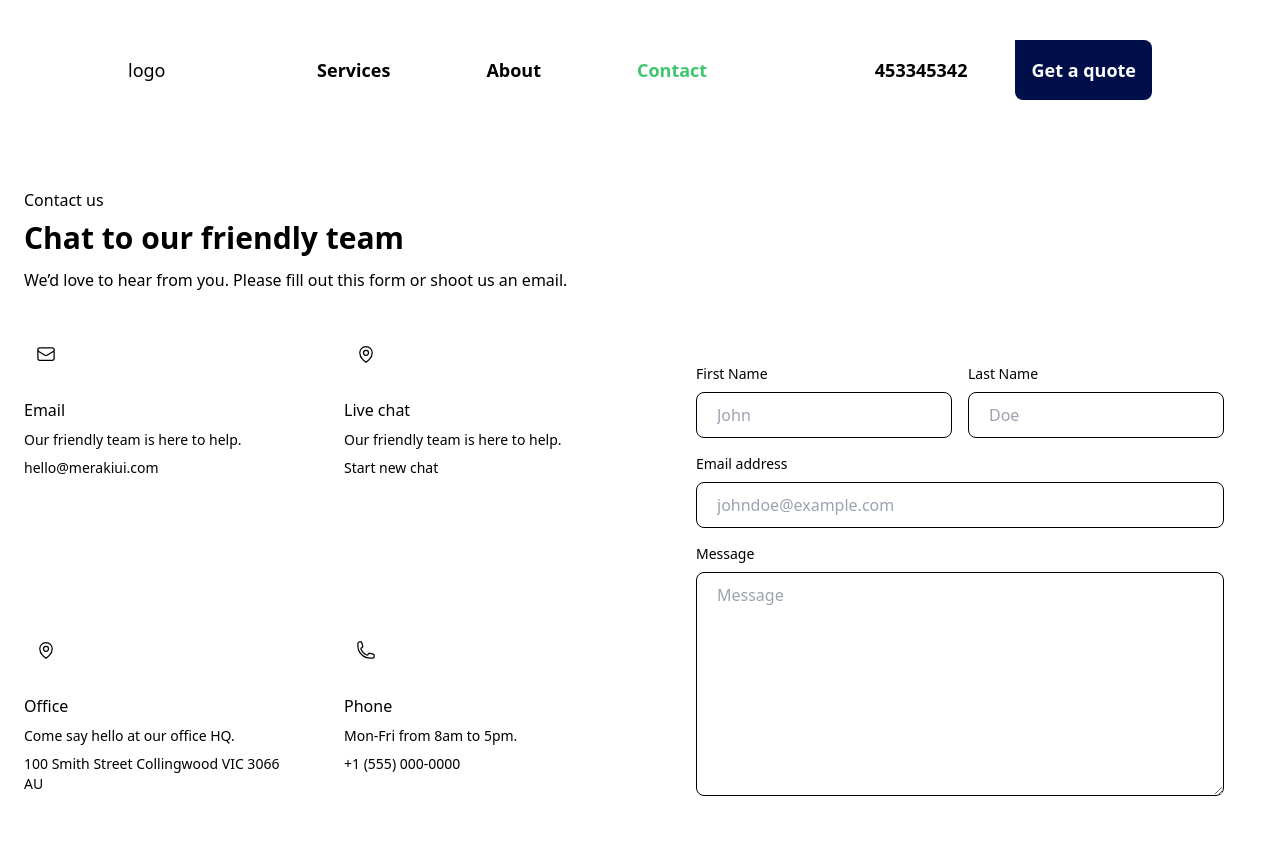
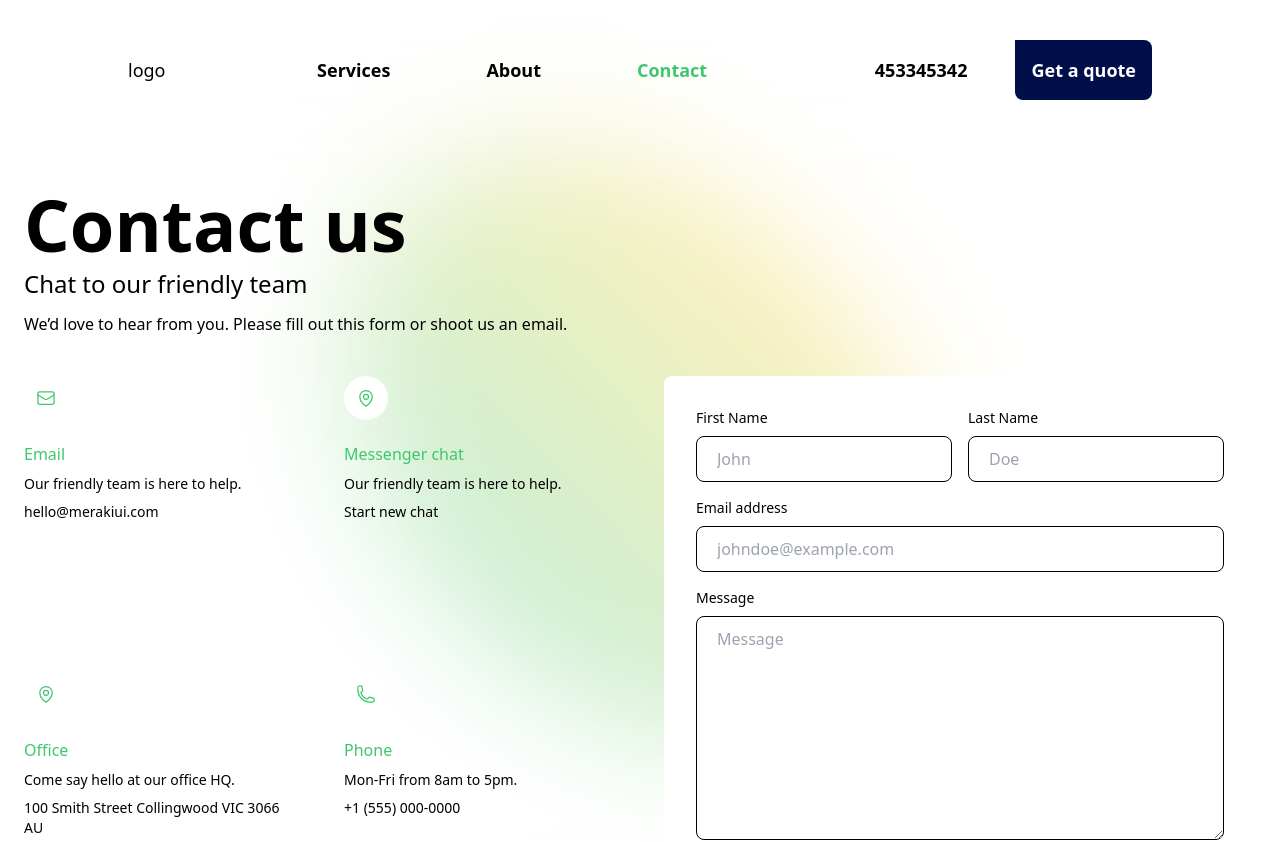
Before and after one commit to tejinder-pal-singh/universalInsurance, a React (Vite) app: page /contact in a window 1280 px wide. Shown: the top 842 px of the page. Built offline with nearby package versions, Linux system fonts and the light colour scheme.

Commit message:
add contact

```diff
--- a/src/pages/Contact.tsx
+++ b/src/pages/Contact.tsx
@@ -2,23 +2,21 @@ import Navbar from "../components/Navbar";
 
 export const Contact = () => {
   return (
-    <section className="bg-green-100 relative dark:bg-gray-900 overflow-hidden">
+    <section className="bg-cool relative  overflow-hidden">
       <div className="blob absolute h-full w-full backdrop-blur-3xl z-10"></div>
 
-      <div className="blob  absolute left-1/2 top-1/2 [translate:-50%-60%] opacity-30 h-2/4 aspect-square rounded-full bg-gradient-to-r from-yellow-400 to-green-500 animate-rotate "></div>
+      <div className="blob  absolute left-1/2 top-1/2 [translate:-50%-60%] opacity-30 h-2/4 aspect-square rounded-full bg-gradient-to-r from-yellow to-primary animate-rotate "></div>
 
       <Navbar invisible />
       <div className="relative z-30 container px-6 py-12 mx-auto">
         <div>
-          <p className="font-medium z-20 text-blue-500 dark:text-blue-400">
+          <p className="text-3xl lg:text-7xl z-30 font-bold dark:text-secondary">
             Contact us
           </p>
 
-          <h1 className="mt-2 text-2xl z-20 font-semibold text-gray-800 md:text-3xl dark:text-white">
-            Chat to our friendly team
-          </h1>
+          <h1 className="mt-2 text-2xl z-20 ">Chat to our friendly team</h1>
 
-          <p className="mt-3 z-20 text-gray-500 dark:text-gray-400">
+          <p className="mt-3 z-20 ">
             We’d love to hear from you. Please fill out this form or shoot us an
             email.
           </p>
@@ -27,7 +25,7 @@ export const Contact = () => {
         <div className="grid z-20 grid-cols-1 gap-12 mt-10 lg:grid-cols-2">
           <div className="grid  grid-cols-1 gap-12 md:grid-cols-2">
             <div>
-              <span className="inline-block p-3 text-blue-500 rounded-full bg-blue-100/80 dark:bg-gray-800">
+              <span className="inline-block p-3 text-primary rounded-full bg-white">
                 <svg
                   xmlns="http://www.w3.org/2000/svg"
                   fill="none"
@@ -44,19 +42,17 @@ export const Contact = () => {
                 </svg>
               </span>
 
-              <h2 className="mt-4 text-base font-medium text-gray-800 dark:text-white">
+              <h2 className="mt-4 text-base font-medium text-primary ">
                 Email
               </h2>
-              <p className="mt-2 text-sm text-gray-500 dark:text-gray-400">
+              <p className="mt-2 text-sm ">
                 Our friendly team is here to help.
               </p>
-              <p className="mt-2 text-sm text-blue-500 dark:text-blue-400">
-                hello@merakiui.com
-              </p>
+              <p className="mt-2 text-sm ">hello@merakiui.com</p>
             </div>
 
             <div>
-              <span className="inline-block p-3 text-blue-500 rounded-full bg-blue-100/80 dark:bg-gray-800">
+              <span className="inline-block p-3 text-primary rounded-full bg-white">
                 <svg
                   xmlns="http://www.w3.org/2000/svg"
                   fill="none"
@@ -78,19 +74,17 @@ export const Contact = () => {
                 </svg>
               </span>
 
-              <h2 className="mt-4 text-base font-medium text-gray-800 dark:text-white">
-                Live chat
+              <h2 className="mt-4 text-base font-medium text-primary ">
+                Messenger chat
               </h2>
-              <p className="mt-2 text-sm text-gray-500 dark:text-gray-400">
+              <p className="mt-2 text-sm ">
                 Our friendly team is here to help.
               </p>
-              <p className="mt-2 text-sm text-blue-500 dark:text-blue-400">
-                Start new chat
-              </p>
+              <p className="mt-2 text-sm ">Start new chat</p>
             </div>
 
             <div>
-              <span className="inline-block p-3 text-blue-500 rounded-full bg-blue-100/80 dark:bg-gray-800">
+              <span className="inline-block p-3 text-primary rounded-full bg-white ">
                 <svg
                   xmlns="http://www.w3.org/2000/svg"
                   fill="none"
@@ -112,7 +106,7 @@ export const Contact = () => {
                 </svg>
               </span>
 
-              <h2 className="mt-4 text-base font-medium text-gray-800 dark:text-white">
+              <h2 className="mt-4 text-base font-medium text-primary">
                 Office
               </h2>
               <p className="mt-2 text-sm text-gray-500 dark:text-gray-400">
@@ -124,7 +118,7 @@ export const Contact = () => {
             </div>
 
             <div>
-              <span className="inline-block p-3 text-blue-500 rounded-full bg-blue-100/80 dark:bg-gray-800">
+              <span className="inline-block p-3 text-primary rounded-full bg-white ">
                 <svg
                   xmlns="http://www.w3.org/2000/svg"
                   fill="none"
@@ -141,7 +135,7 @@ export const Contact = () => {
                 </svg>
               </span>
 
-              <h2 className="mt-4 text-base font-medium text-gray-800 dark:text-white">
+              <h2 className="mt-4 text-base font-medium text-primary ">
                 Phone
               </h2>
               <p className="mt-2 text-sm text-gray-500 dark:text-gray-400">
@@ -153,7 +147,7 @@ export const Contact = () => {
             </div>
           </div>
 
-          <div className="p-4 py-6 rounded-lg bg-gray-50 dark:bg-gray-800 md:p-8">
+          <div className="p-4 py-6 rounded-lg bg-white dark:bg-gray-800 md:p-8">
             <form>
               <div className="-mx-2 md:items-center md:flex">
                 <div className="flex-1 px-2">
@@ -200,7 +194,7 @@ export const Contact = () => {
                 ></textarea>
               </div>
 
-              <button className="w-full px-6 py-3 mt-4 text-xl font-medium tracking-wide text-white capitalize transition-colors duration-300 transform bg-green-500 rounded-r-lg rounded-bl-lg  hover:bg-blue-400 focus:outline-none focus:ring focus:ring-blue-300 focus:ring-opacity-50">
+              <button className="w-full px-6 py-3 mt-4 text-xl font-medium tracking-wide text-white capitalize transition-colors duration-300 transform bg-primary rounded-r-lg rounded-bl-lg  hover:bg-blue-400 focus:outline-none focus:ring focus:ring-blue-300 focus:ring-opacity-50">
                 Send message
               </button>
             </form>
```
